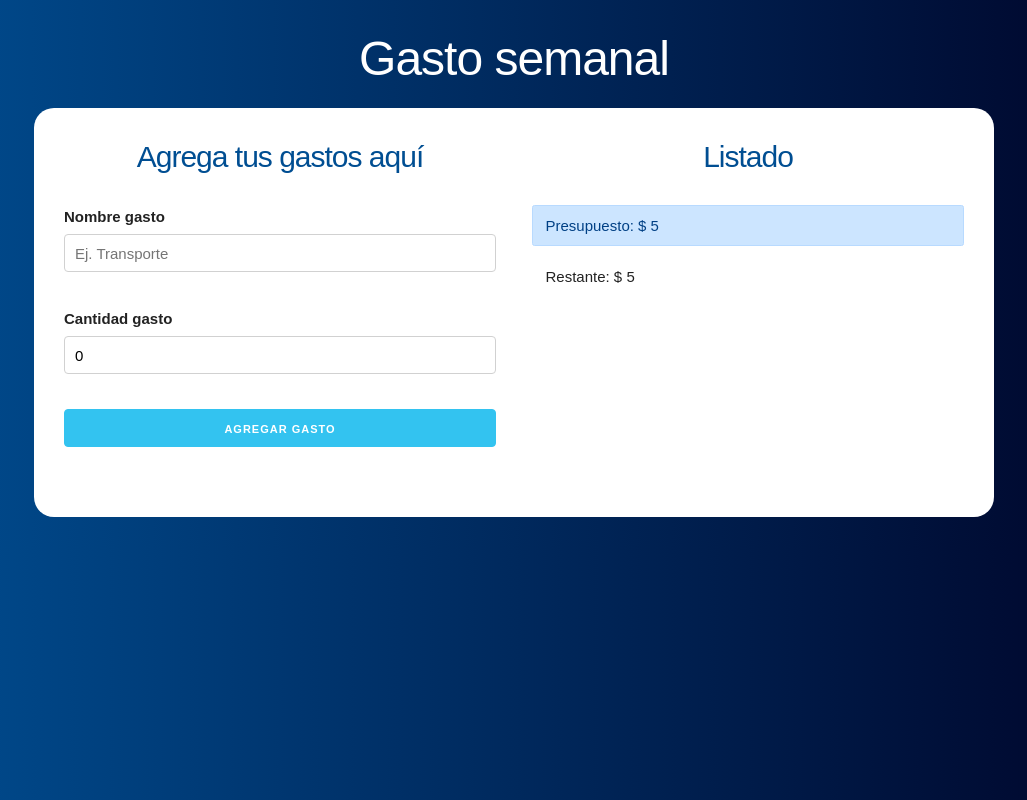
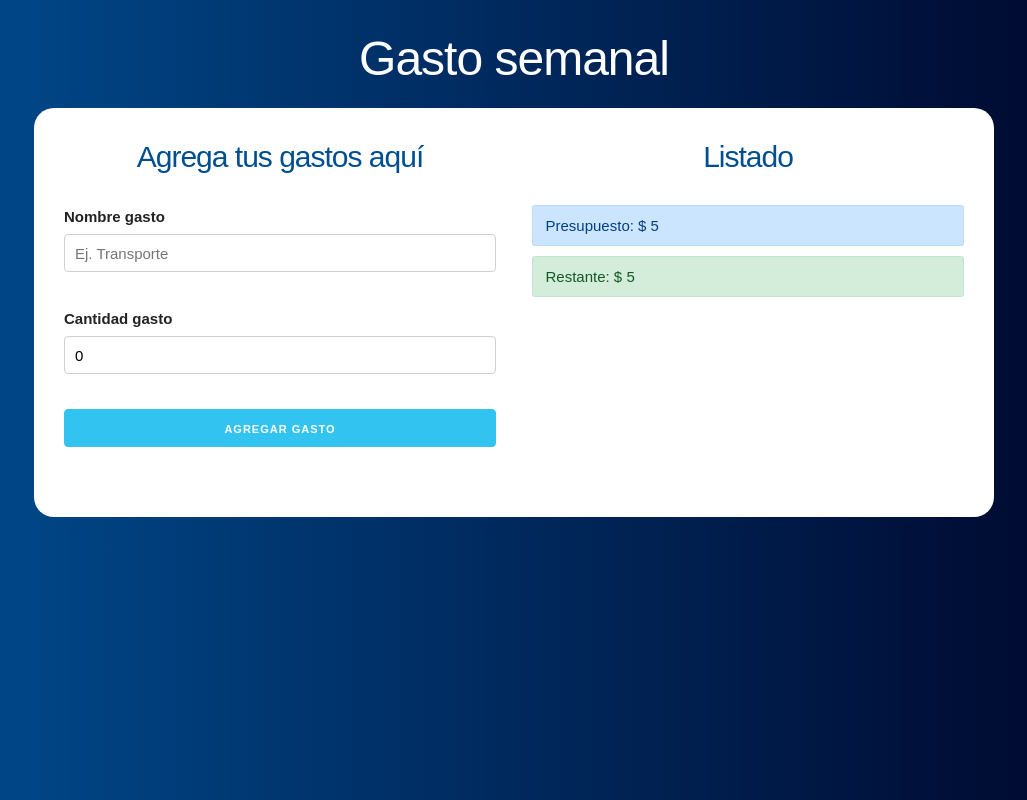
Before and after one commit to djsflores/react_presupuesto, a React (Create React App) app: page / in a window 1280 px wide. Both pictures are taken after typing "5" into the empty fields and a click on the input "Definir Presupuesto". Shown: the whole page, without its empty margins (126-1153 px from the left). Built offline with nearby package versions, Linux system fonts and the light colour scheme.

Commit message:
restando presupuesto al añadir un gasto y cambiar el color restante conforme se agota el presupuesto

```diff
--- a/src/App.js
+++ b/src/App.js
@@ -1,4 +1,4 @@
-import React, { useState } from 'react';
+import React, { useState, useEffect } from 'react';
 import Pregunta from './components/Pregunta';
 import Formulario from './components/Formulario';
 import Listado from './components/Listado';
@@ -11,15 +11,27 @@
   const [ restante, guardarRestante ] = useState(0);
   const [ mostrarpregunta, actualizarPregunta ] = useState(true);
   const [ gastos, guardarGastos ] = useState([]);
+  const [ gasto, guardarGasto ] = useState({});
+  const [ creargasto, guardarCrearGasto ] = useState(false);
 
-  // Cuando agreguemos un nuevo gasto
-  const agregarNuevoGasto = gasto => {
-    guardarGastos([
-      ...gastos,
-      gasto
-    ])
+  // UseEffect que actualiza el restante
+  useEffect( () => {
+    if(creargasto){
 
-  }
+      // agrega el nuevo presupuesto
+      guardarGastos([
+        ...gastos,
+        gasto
+      ]);
+
+      // resta del presupuesto actual
+      const presupuestoRestante = restante - gasto.cantidad;
+      guardarRestante(presupuestoRestante);
+
+      // Resetear a false
+      guardarCrearGasto(false);
+    }
+  }, [gasto, creargasto, gastos, restante]);
 
   return (
     <div className="container">
@@ -37,7 +49,8 @@
               <div className="row">
                 <div className="one-half column">
                   <Formulario
-                    agregarNuevoGasto={agregarNuevoGasto}
+                    guardarGasto={guardarGasto}
+                    guardarCrearGasto={guardarCrearGasto}
                   />
                 </div>
                 <div className="one-half column">
--- a/src/components/ControlPresupuesto.js
+++ b/src/components/ControlPresupuesto.js
@@ -1,4 +1,5 @@
 import React, {Fragment} from 'react';
+import {revisarPresupuesto} from '../helpers';
 
 const ControlPresupuesto = ({presupuesto, restante}) => {
     return (
@@ -6,7 +7,7 @@
             <div className="alert alert-primary">
                 Presupuesto: $ {presupuesto}
             </div>
-            <div className="alert">
+            <div className={revisarPresupuesto(presupuesto, restante)}>
                 Restante: $ {restante}
             </div>
         </Fragment>
--- a/src/components/Formulario.js
+++ b/src/components/Formulario.js
@@ -2,7 +2,7 @@
 import Error from './Error';
 import shortid from 'shortid';
 
-const Formulario = ({agregarNuevoGasto}) => {
+const Formulario = ({guardarGasto, guardarCrearGasto}) => {
 
     const [ nombre, guardarNombre ] = useState('');
     const [ cantidad, guardarCantidad ] = useState(0);
@@ -29,7 +29,8 @@
         console.log(gasto);
 
         // pasar el gasto al componente principal
-        agregarNuevoGasto(gasto);
+        guardarGasto(gasto);
+        guardarCrearGasto(true);
 
         // resetear el form
         guardarNombre('');
--- /dev/null
+++ b/src/helpers.js
@@ -0,0 +1,11 @@
+export const revisarPresupuesto = (presupuesto, restante) => {
+    let clase;
+    if( (presupuesto / 4) > restante ){
+        clase='alert alert-danger';
+    } else if ( (presupuesto / 2) > restante ) {
+        clase='alert alert-warning';
+    } else {
+        clase='alert alert-success';
+    }
+    return clase;
+}
```
